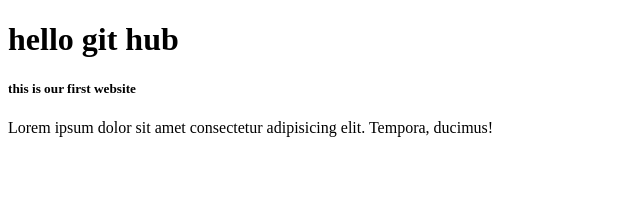
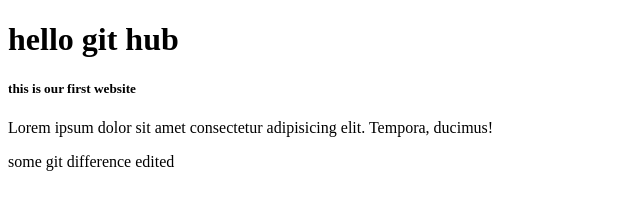
Before and after one commit to FarhanMohib/my-first-website-r, a plain HTML site: page index.html in a window 1280 px wide. Shown: the whole page, without its empty margins (0-640 px from the left). Drawn offline with Linux system fonts and the light colour scheme.

Commit message:
Update index.html

```diff
--- a/index.html
+++ b/index.html
@@ -12,5 +12,6 @@
     <p>
       Lorem ipsum dolor sit amet consectetur adipisicing elit. Tempora, ducimus!
     </p>
+    <p>some git difference edited</p>
   </body>
 </html>
```
